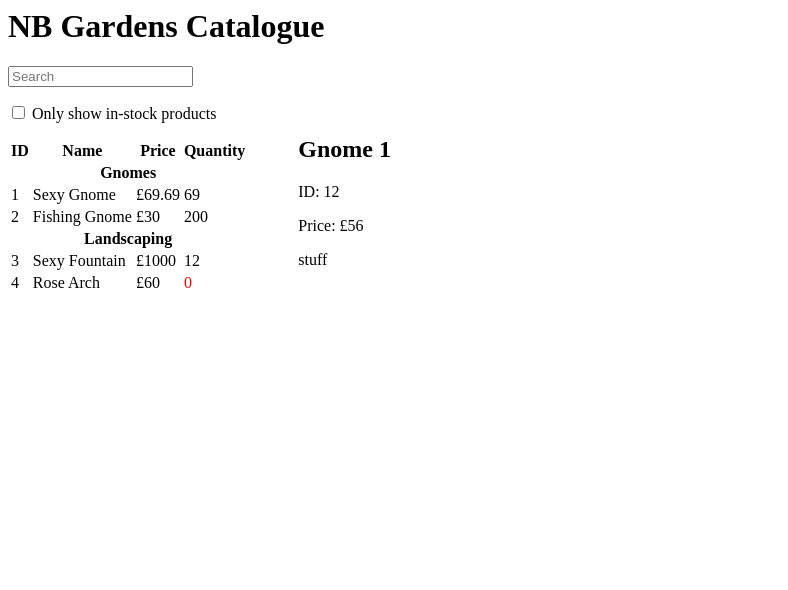
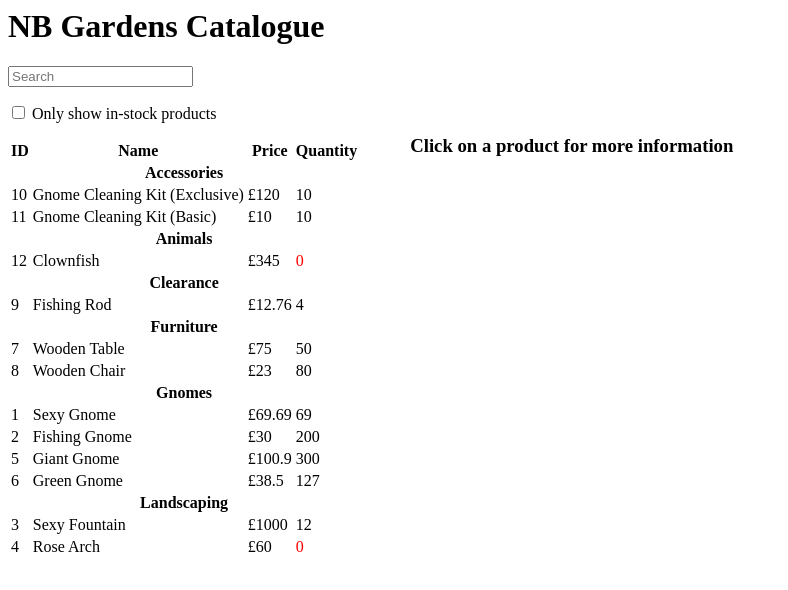
Before and after one commit to AlexMcCalman/QAReact, a React app: page / in a window 1280 px wide. Shown: the top 590 px of the page, without its empty margins (0-788 px from the left). Built offline with nearby package versions, Linux system fonts and the light colour scheme.

Commit message:
general improving

```diff
--- a/App.jsx
+++ b/App.jsx
@@ -11,9 +11,7 @@ class App extends React.Component {
         super();
 
         this.state = {
-            selectedProduct: {
-                name: 'Gnome 1', id: 12, description: 'stuff', price: 56
-            }
+            selectedProduct: null
         };
     };
 
--- a/NBGCatalogue/ProductDetail.jsx
+++ b/NBGCatalogue/ProductDetail.jsx
@@ -2,6 +2,12 @@ import React from 'react';
 
 class ProductDetail extends React.Component {
     render() {
+        if (this.props.selectedProduct === null) {
+            return (
+                <h3>Click on a product for more information</h3>
+            );
+        };
+
         return (
             <div>
                 <h2>{this.props.selectedProduct.name}</h2>
--- a/NBGCatalogue/ProductTable.jsx
+++ b/NBGCatalogue/ProductTable.jsx
@@ -7,11 +7,21 @@ class ProductTable extends React.Component {
         var rows = [];
         var lastCategory = null;
 
-        this.props.products.forEach((product) => {
-            if( (product.name.toLowerCase().indexOf(this.props.searchText.toLowerCase()) === -1) ||
-                (!(product.quantity > 0) && this.props.checkboxValue) ) {
-                    return;
-                }
+        var groupedList = this.props.products.sort((a, b) => {
+                            if(a.category === b.category) {
+                                return a.id - b.id;
+                            }
+
+                            var x = a.category.toLowerCase(), y = b.category.toLowerCase();
+                            return x < y ? -1 : x > y ? 1 : 0;
+                        })
+
+        groupedList.forEach((product) => {
+            if ( (product.name.toLowerCase().indexOf(this.props.searchText.toLowerCase()) === -1) &&
+                 (product.category.toLowerCase().indexOf(this.props.searchText.toLowerCase()) === -1) ||
+                 (!(product.quantity > 0) && this.props.checkboxValue) ) {
+                     return;
+                 }
 
             if (product.category !== lastCategory) {
                 rows.push(<CategoryRow category={product.category}
--- a/main.js
+++ b/main.js
@@ -16,7 +16,15 @@ var PRODUCTS = [
     {category: 'Gnomes', id: 1, name: 'Sexy Gnome', price: 69.69, quantity: 69, description: 'A provocative gnome to hide around your garden.'},
     {category: 'Gnomes', id: 2, name: 'Fishing Gnome', price: 30, quantity: 200, description: 'A tradition gnome to liven up any pond.'},
     {category: 'Landscaping', id: 3, name: 'Sexy Fountain', price: 1000, quantity: 12, description: 'An excellent centrepiece, perfect for a provocateur.'},
-    {category: 'Landscaping', id: 4, name: 'Rose Arch', price: 60, quantity: 0, description: 'A simple wooden arch to train roses across.'}
+    {category: 'Landscaping', id: 4, name: 'Rose Arch', price: 60, quantity: 0, description: 'A simple wooden arch to train roses across.'},
+    {category: 'Gnomes', id: 5, name: 'Giant Gnome', price: 100.90, quantity: 300, description: 'A truely gigantic gnome to intimidate unsuspecting visitors.'},
+    {category: 'Gnomes', id: 6, name: 'Green Gnome', price: 38.50, quantity: 127, description: 'A leprechaun gnome to bring good luck your garden.'},
+    {category: 'Furniture', id: 7, name: 'Wooden Table', price: 75, quantity: 50, description: 'A table so that you can eat outside and enjoy the good weather.'},
+    {category: 'Furniture', id: 8, name: 'Wooden Chair', price: 23, quantity: 80, description: 'A chair so that you can sit outside and enjoy the good weather.'},
+    {category: 'Clearance', id: 9, name: 'Fishing Rod', price: 12.76, quantity: 4, description: 'An imported fishing rod. End of the line, so on clearance'},
+    {category: 'Accessories', id: 10, name: 'Gnome Cleaning Kit (Exclusive)', price: 120, quantity: 10, description: 'A premium cleaning kit for cleaning all gnomes and gnome accessories.'},
+    {category: 'Accessories', id: 11, name: 'Gnome Cleaning Kit (Basic)', price: 10, quantity: 10, description: 'A basic cleaning kit, suitable for beginner gnome cleaners.'},
+    {category: 'Animals', id: 12, name: 'Clownfish', price: 345, quantity: 0, description: "Nemo's dad."}
 ]
 
 ReactDOM.render(<App products={PRODUCTS}/>, document.getElementById('app'));
```
